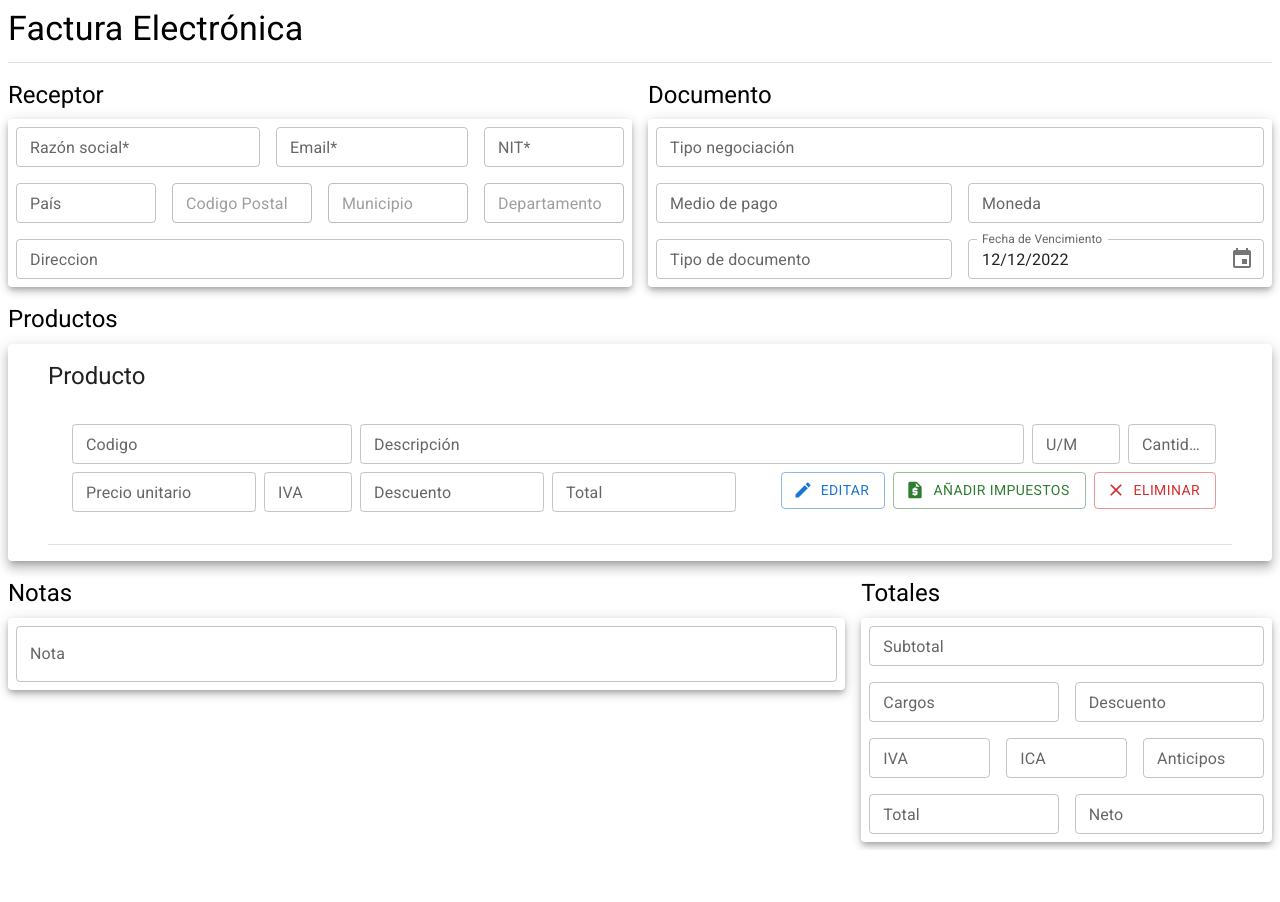
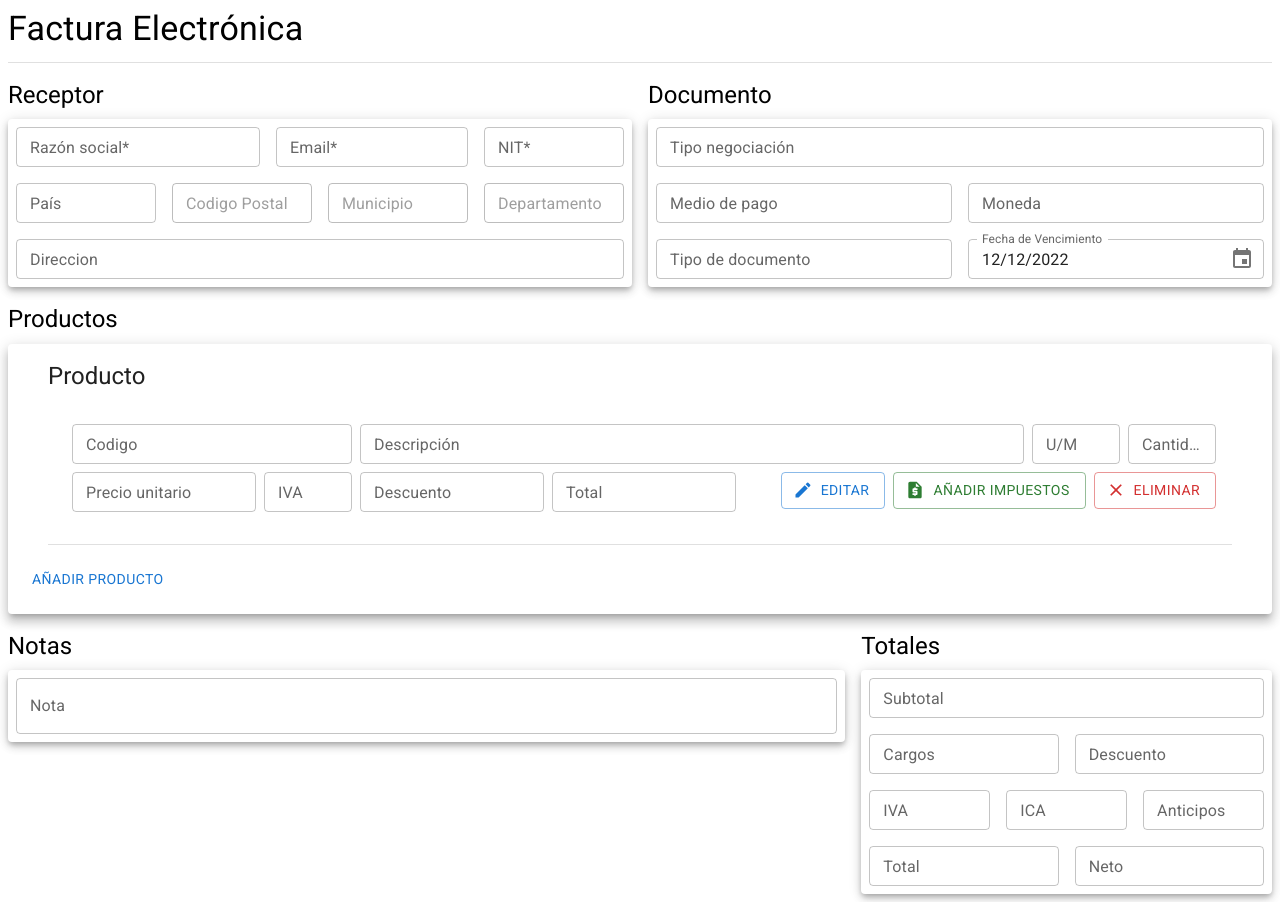
Before and after one commit to MAHR19/Dian-Form-V2, a React (Create React App) app: page / in a window 1280 px wide. Before the commit the page ends 850 px from the top, so only its background shows below. Built offline with nearby package versions, Linux system fonts and the light colour scheme.

Commit message:
modificacion a productos 2

```diff
--- a/src/form/list-items/ListProductos.jsx
+++ b/src/form/list-items/ListProductos.jsx
@@ -1,14 +1,9 @@
 import * as React from 'react';
 import List from '@mui/material/List';
 import ListItem from '@mui/material/ListItem';
-import ListItemText from '@mui/material/ListItemText';
-import ListItemAvatar from '@mui/material/ListItemAvatar';
-import Avatar from '@mui/material/Avatar';
-import { TextField, Container, Divider,Paper } from '@mui/material';
-import ImageIcon from '@mui/icons-material/Image';
-import WorkIcon from '@mui/icons-material/Work';
-import BeachAccessIcon from '@mui/icons-material/BeachAccess';
-import Notas from '../form-sections/Notas';
+import { Button ,Paper } from '@mui/material';
+import AddIcon from '@mui/icons-material/Add';
+
 import ListItemProducto from './ListItemProducto';
 
 const ListProductos = () => {
@@ -18,7 +13,11 @@ const ListProductos = () => {
       overfloe: 'auto'
     }}>
       <ListItemProducto />
-
+      <ListItem>
+        <Button>
+          añadir producto
+        </Button>
+      </ListItem>
     </List>
     </Paper>
   );
--- a/src/form/list-items/Options.jsx
+++ b/src/form/list-items/Options.jsx
@@ -1,7 +1,6 @@
 import React from 'react';
 import { Stack, Button } from '@mui/material';
 import EditIcon from '@mui/icons-material/Edit';
-import AddIcon from '@mui/icons-material/Add';
 import ClearIcon from '@mui/icons-material/Clear';
 import RequestQuoteIcon from '@mui/icons-material/RequestQuote';
 
```
